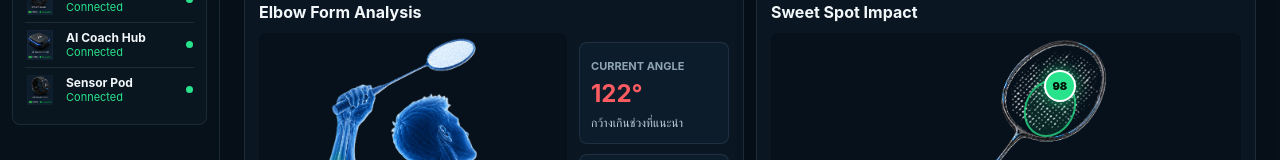
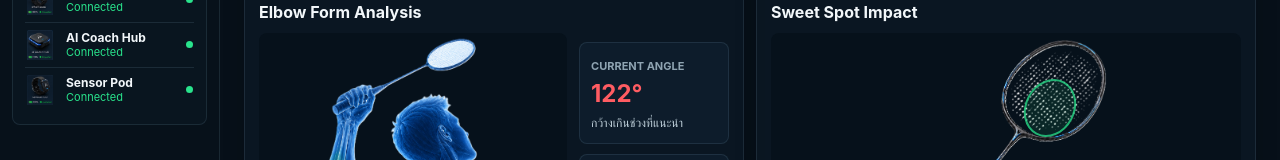
Before and after one commit to Anuwry/level2_hack3_dashboard, a React (Vite) app: page / in a window 1280 px wide. Shown: the part 502-662 px from the top of the page. Built offline with nearby package versions, Linux system fonts and the light colour scheme.

Commit message:
Show single sweet spot ring

```diff
--- a/src/App.css
+++ b/src/App.css
@@ -568,24 +568,6 @@ a {
   transform: translate(-50%, -50%) rotate(28deg);
 }
 
-.hitDot {
-  position: absolute;
-  left: 72%;
-  top: 22%;
-  display: grid;
-  width: 32px;
-  height: 32px;
-  place-items: center;
-  color: #03130b;
-  font-size: 11px;
-  font-weight: 900;
-  border: 2px solid #fff;
-  border-radius: 50%;
-  background: var(--green);
-  box-shadow: 0 0 14px rgba(41, 227, 140, 0.7);
-  transform: translate(-50%, -50%);
-}
-
 .impactSummary {
   display: grid;
   grid-template-columns: 1fr auto;
--- a/src/App.jsx
+++ b/src/App.jsx
@@ -204,7 +204,6 @@ function SweetSpotCard() {
         <div className="racketWrap">
           <img src={asset('racket.png')} alt="Racket sweet spot" />
           <div className="sweetZone" aria-hidden="true" />
-          <span className="hitDot">98</span>
         </div>
       </div>
       <div className="impactSummary">
```
